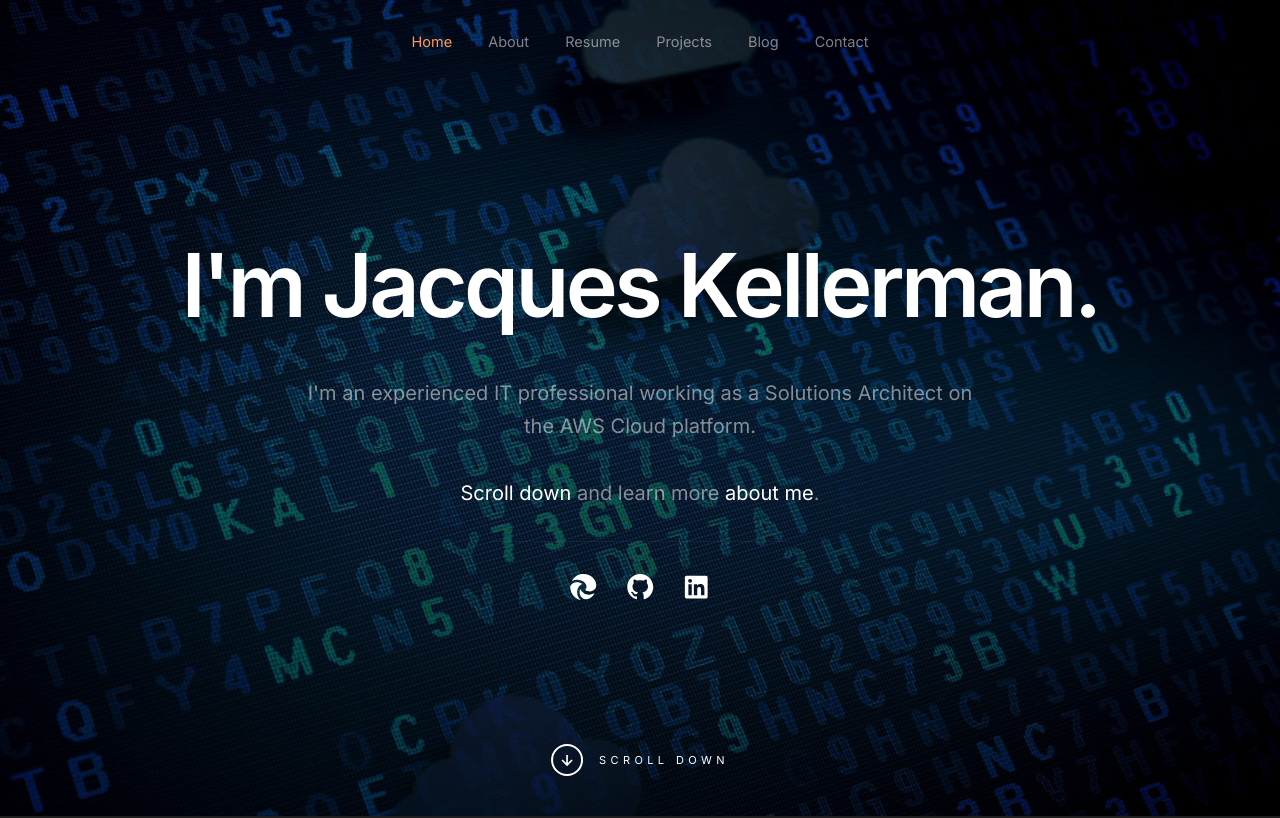
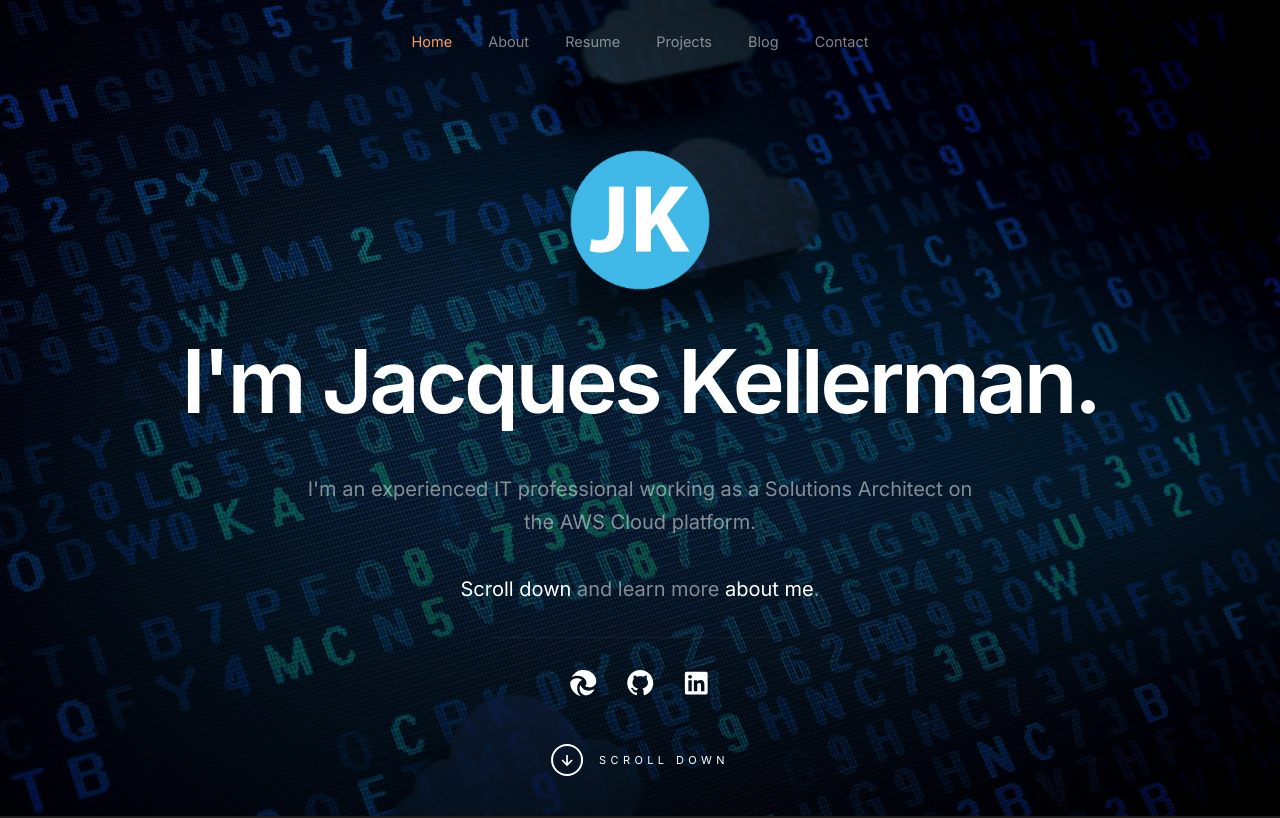
Before and after one commit to JacquesKellerman/aws-resume-serverless, a plain HTML site: page frontend/index.html in a window 1280 px wide. Shown: the top 818 px of the page. Drawn offline with Linux system fonts and the light colour scheme; no server answers.

Commit message:
Version 2.0 - Public Release

```diff
--- a/frontend/index.html
+++ b/frontend/index.html
@@ -79,6 +79,7 @@
 
                 <div class="s-hero__content-about">
 
+                    <img src="images/logos/JK.png" height="150" width="150" alt="JK">
                     <h1>I'm Jacques Kellerman.</h1>
 
                     <br>
```
Also changed, not shown: backend/template.yml (+4 -9 lines), .github/workflows/main.yml, backend/README.md, blog/assets/images/book.png (added), frontend/images/logos/JK.png (added).
